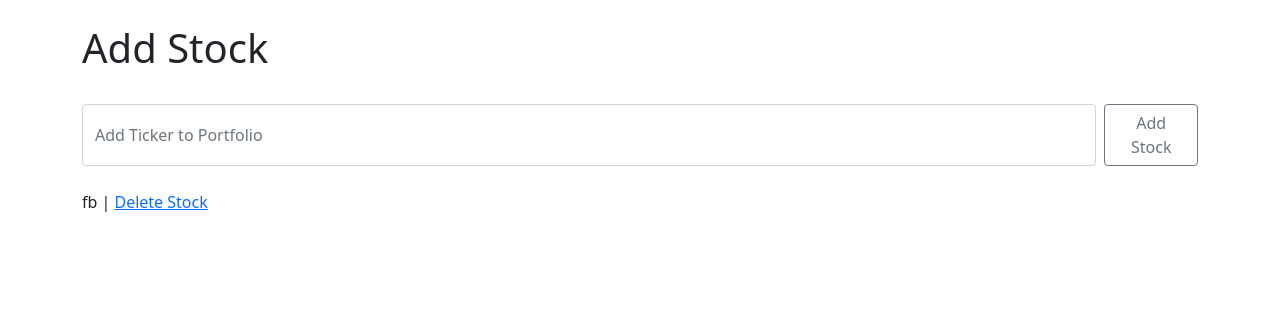
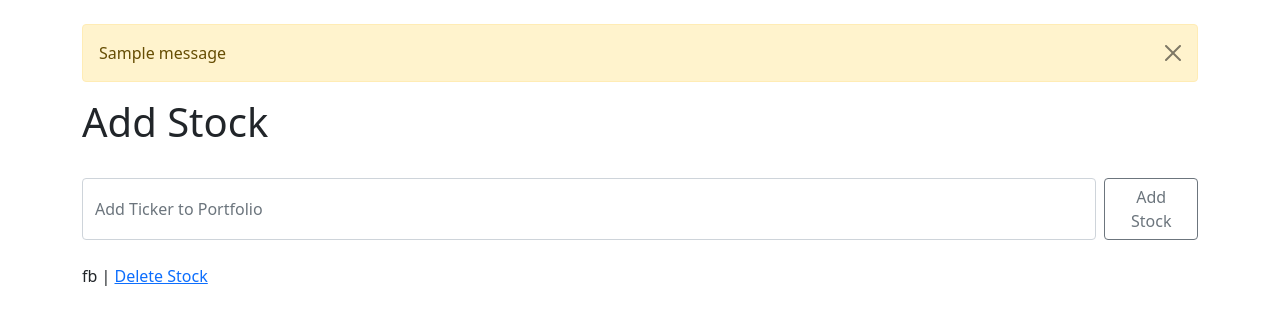
Before and after one commit to Srecko727/stockMarketApp, a Django app: page /add_stock.html in a window 1280 px wide. Shown: the part 78-403 px from the top of the page. Run offline with Django 4.2, Linux system fonts and the light colour scheme; data comes from the database, SQL or seed files in the repository; both versions use the stored data as it was after the commit; one stand-in notice (Sample message) is shown.

Commit message:
added alert when stock is added/deleted and fixed the issue with the x button

```diff
--- a/stock/quotes/templates/base.html
+++ b/stock/quotes/templates/base.html
@@ -37,6 +37,16 @@
 
     <div class="container">
         <br/>
+
+        {% if messages %}
+            {% for message in messages %}
+                <div class= "alert alert-warning alert-dismissible fade show" role=”alert”>
+                    {{ message }}
+                    <small><button type="button" class="btn-close" data-bs-dismiss="alert" aria-label="Close"></small>
+                </div>
+            {% endfor %}
+        {% endif %}
+
         {% block content %}
         {% endblock  %}
     </div>
--- a/stock/quotes/views.py
+++ b/stock/quotes/views.py
@@ -34,7 +34,7 @@ def add_stock(request):
         form = StockForm(request.POST or None)
         if form.is_valid():
             form.save()
-            messages.success(request, ("Stock has been added successfully"))
+            messages.success(request, ("Stock has been added Successfully"))
             return redirect('add_stock')
     else:
         ticker = Stock.objects.all()
```
Also changed, not shown: stock/db.sqlite3.
